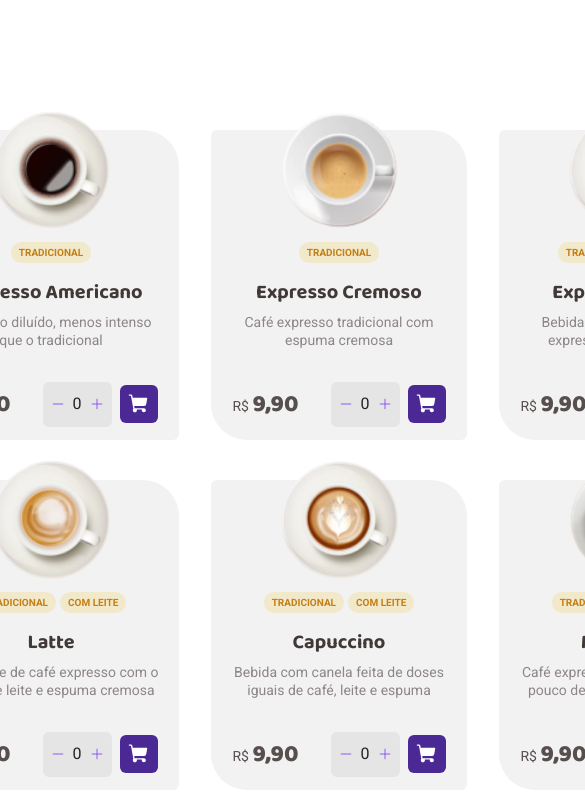
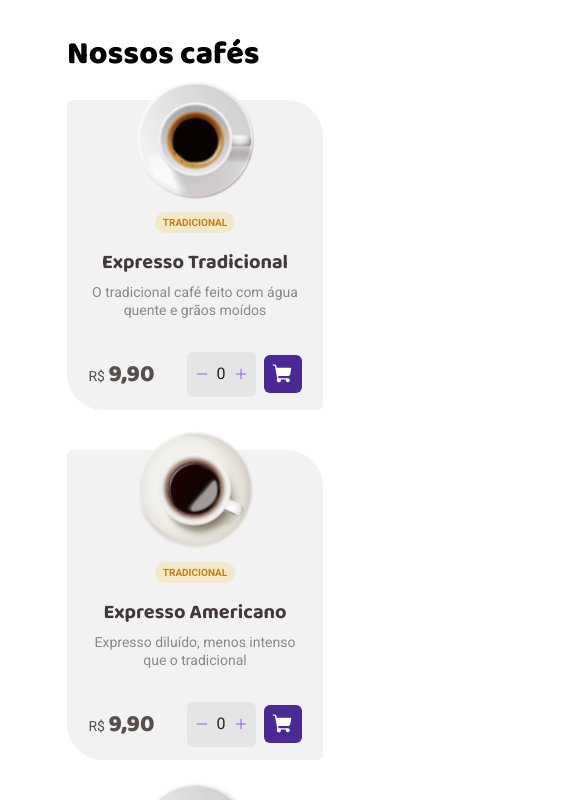
Before and after one commit to ArthurEnrique15/ignite-coffee-delivery, a React (Vite) app: page / in a window 390 px wide. Shown: the part 1020-1820 px from the top of the page, 585 px wide, since content can reach past the window. Built offline with nearby package versions, Linux system fonts and the light colour scheme.

Commit message:
style: change grid template layout for responsiveness in coffee list container

```diff
--- a/src/pages/Home/CoffeeList/styles.ts
+++ b/src/pages/Home/CoffeeList/styles.ts
@@ -17,4 +17,13 @@
   gap: 2.5rem 2rem;
 
   margin-top: 3.375rem;
+
+  @media screen and (max-width: 1024px) {
+    grid-template-columns: repeat(2, 1fr);
+    margin-top: 1.5rem;
+  }
+
+  @media screen and (max-width: 425px) {
+    grid-template-columns: repeat(1, 1fr);
+  }
 `
```
